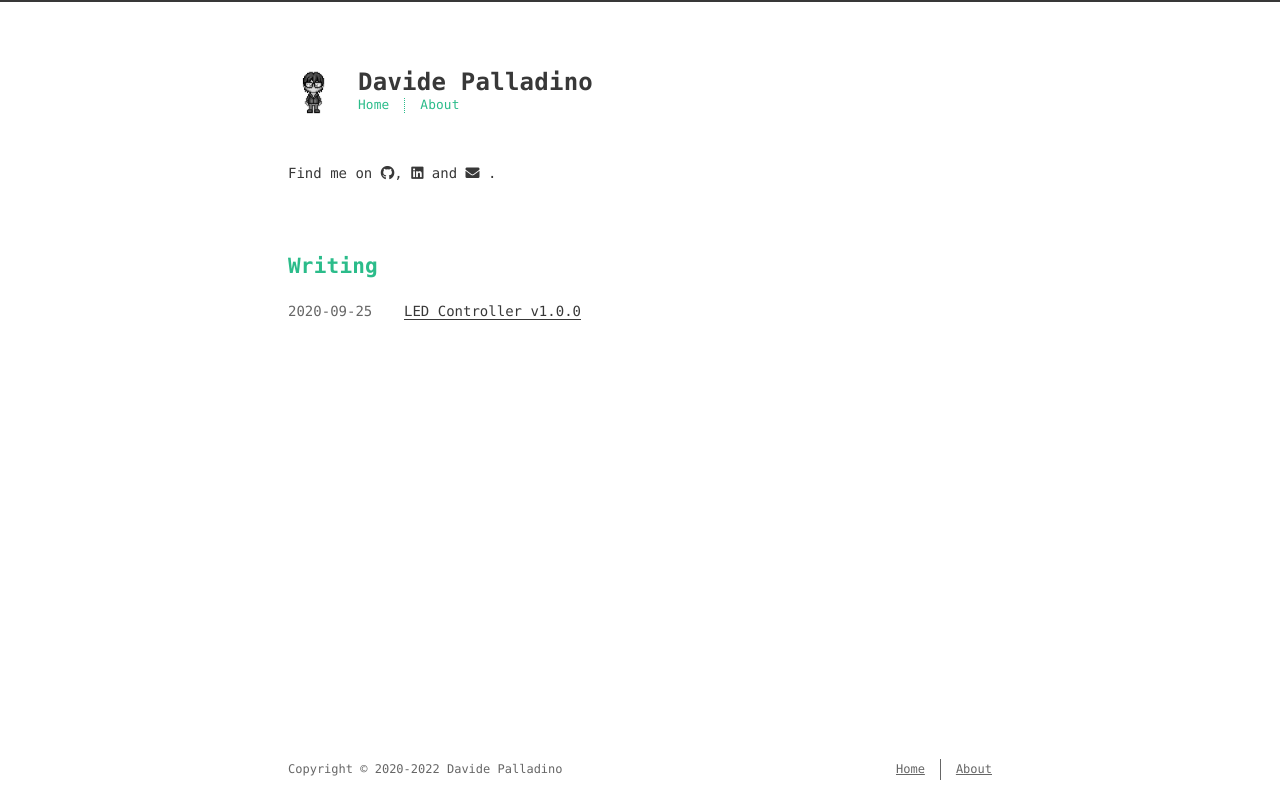
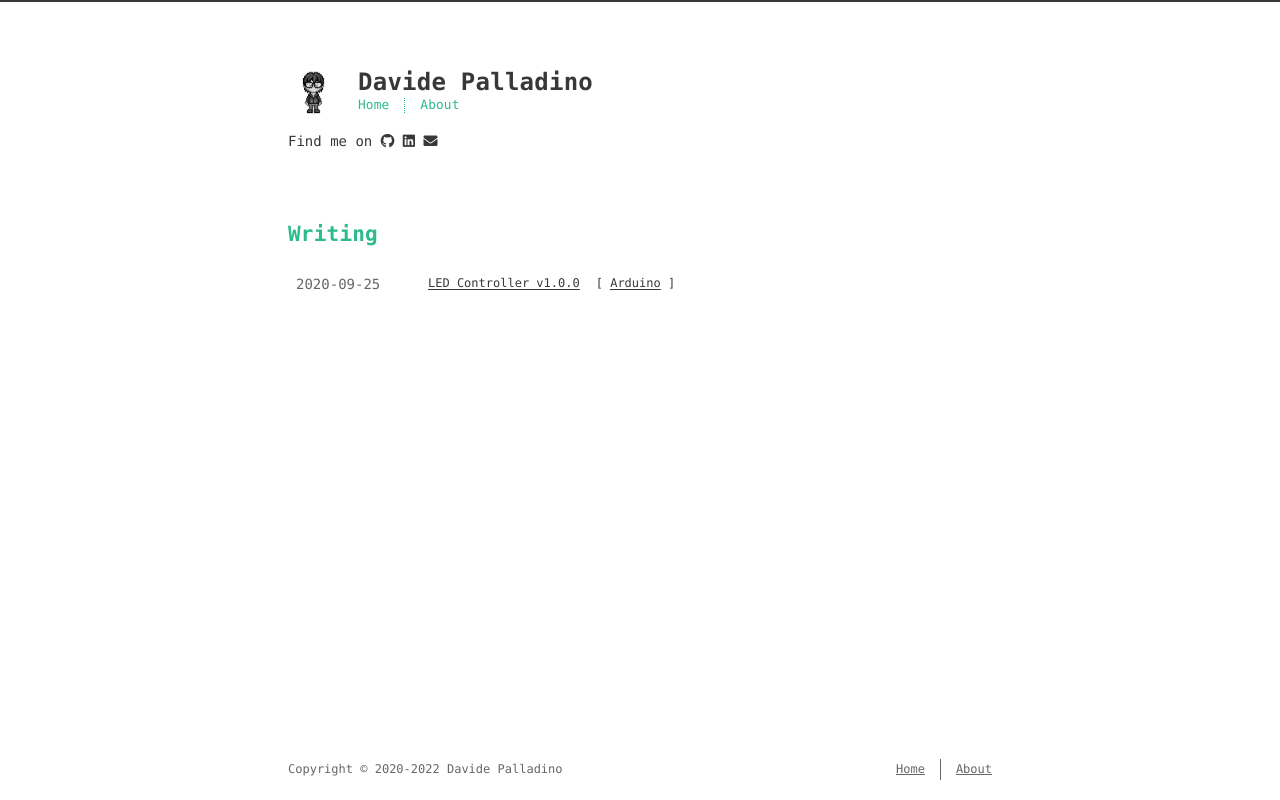
Before and after one commit to davidepalladino/davidepalladino.github.io, a plain HTML site: page index.html in a window 1280 px wide. Drawn offline with nearby package versions, Linux system fonts and the light colour scheme.

Commit message:
Site updated: 2022-04-09 14:53:00

```diff
--- a/css/style.css
+++ b/css/style.css
@@ -568,7 +568,7 @@ body {
   }
 }
 #header {
-  margin: 0 auto 2rem;
+  margin: 0 auto 0rem;
   width: 100%;
 }
 #header h1,
--- a/index.html
+++ b/index.html
@@ -88,24 +88,21 @@
           <a class="icon" target="_blank" rel="noopener" href="https://github.com/davidepalladino/" aria-label="github">
             <i class="fab fa-github"></i><!--
       ---></a><!--
-    ---><!--
-    --->,
+    --->
 
 
 
           <a class="icon" target="_blank" rel="noopener" href="https://www.linkedin.com/in/davide-palladino-20b034183/" aria-label="linkedin">
             <i class="fab fa-linkedin"></i><!--
       ---></a><!--
-    ---><!--
-    ---> and
+    --->
 
 
 
           <a class="icon" target="_blank" rel="noopener" href="davidepalladino@hotmail.com" aria-label="mail">
             <i class="fas fa-envelope"></i><!--
       ---></a>
-        <!--
-    --->.
+
 
 
     </p>
@@ -120,8 +117,10 @@
 
 
 
+    <table>
 
-      <li class="post-item">
+      <tr class="post-item">
+        <td>
 
     <div class="meta">
 
@@ -132,15 +131,29 @@
     </div>
 
 
-        <span>
+        </td>
+
+        <td>
+
 
         <a class="" href="/2020/09/25/LED-Controller-v1-0-0/">LED Controller v1.0.0</a>
 
 
 
-</span>
+
+        </td>
+
+        <td>
+          [ <a class="category-link" href="/categories/Arduino/">Arduino</a> ]
+        </td>
+      </tr>
+
+
+      <li class="post-item">
+
       </li>
 
+  </table>
   </ul>
 
 </section>
```
Also changed, not shown: 2020/09/25/LED-Controller-v1-0-0/index.html (+1 -4 lines).
